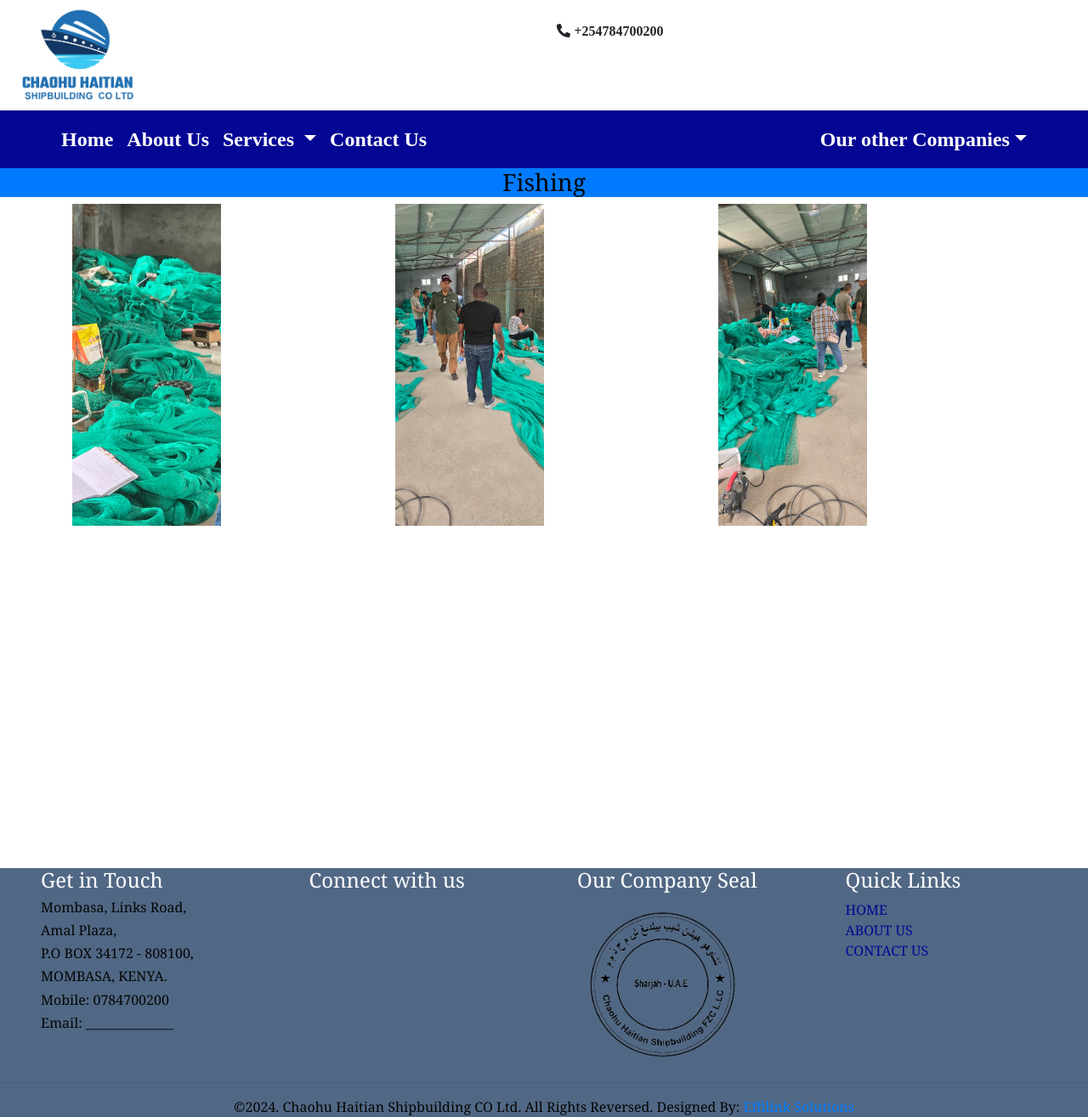
After one commit to deniskathurima/huixiang-hangdong-website, a Django app: page /fishing/ in a window 1280 px wide. The commit adds this page. Shown: the whole page at 85% size. Run offline with Django 5.2, Linux system fonts and the light colour scheme; some libraries are stand-ins or nearby versions.

Commit message:
Little changes

```diff
--- a/chaohuHaitianShipbuldingCoLtd/urls.py
+++ b/chaohuHaitianShipbuldingCoLtd/urls.py
@@ -32,4 +32,5 @@ urlpatterns = [
     path('10MDahor/', chaohu_views.mDahor, name='10MDahor-url'),
     path('10MPatrolBoat/', chaohu_views.mPatrolBoat, name='10MPatrolBoat-url'),
     path('dredging/', chaohu_views.dregering, name='dredging-url'),
+    path('fishing/', chaohu_views.fishing, name='fishing-url'),
 ]
--- a/chaohuHaitianShipbuldingCoLtd/views.py
+++ b/chaohuHaitianShipbuldingCoLtd/views.py
@@ -47,3 +47,7 @@ def mPatrolBoat(request):
 
 def dregering(request):
     return render(request, 'dredging.html')
+
+
+def fishing(request):
+    return render(request, 'fishing.html')
--- a/static/bootstrap/css/styles.css
+++ b/static/bootstrap/css/styles.css
@@ -1,9 +1,3 @@
-.nav-link{
-    font-family: 'Agency FB',serif;
-    font-size: x-large;
-    font-weight: bold;
-}
-
 .fas fa-phone{
     padding-left: 10px;
 }
--- /dev/null
+++ b/templates/fishing.html
@@ -0,0 +1,17 @@
+{% extends 'master1.html' %}
+{% block content %}
+    <h3 style="background-color: #007bff; font-family: Georgia,serif; color: #040505" class="text-center">Fishing</h3>
+    <div class="container">
+        <div class="row">
+            <div class="col-md-4">
+                <img style="height: 50%" src="../static/images/net1.jpg" class="img-fluid" alt="">
+            </div>
+            <div class="col-md-4">
+                <img style="height: 50%" src="../static/images/net2.jpg" class="img-fluid" alt="">
+            </div>
+            <div class="col-md-4">
+                <img style="height: 50%" src="../static/images/net3.jpg" class="img-fluid" alt="">
+            </div>
+        </div> <br>
+    </div>
+{% endblock %}
--- a/templates/master1.html
+++ b/templates/master1.html
@@ -10,6 +10,7 @@
 
     <link rel="stylesheet" href="{% static 'bootstrap/css/bootstrap.css' %}">
     <link rel="stylesheet" href="{% static 'bootstrap/css/styles.css' %}">
+
     <link rel="stylesheet" href="https://use.fontawesome.com/releases/v5.7.0/css/all.css"
           integrity="sha384-lZN37f5QGtY3VHgisS14W3ExzMWZxybE1SJSEsQp9S+oqd12jhcu+A56Ebc1zFSJ"
           crossorigin="anonymous">
@@ -32,7 +33,7 @@
 <nav style="background-color: #040694" class="navbar navbar-expand-sm navbar-dark sticky-top">
 
     <!-- Links -->
-    <ul style="font-family: 'Agency FB',serif; font-weight: bolder; font-size: 25px" class="navbar-nav mx-5">
+    <ul style="font-family: 'Agency FB',serif; font-weight: bolder; font-size: x-large" class="navbar-nav mx-5">
         <li class="nav-item">
             <a style="color: #ffffff" class="nav-link" href="{% url 'home-url' %}">Home</a>
         </li>
@@ -46,7 +47,7 @@
             <div class="dropdown-menu" aria-labelledby="servicesDropdown">
                 <a style="font-family: -apple-system,serif" class="dropdown-item" href="{% url 'shipBuilding-url' %}">Ship Building</a>
                 <a style="font-family: -apple-system,serif" class="dropdown-item" href="#">Marine Equipment Supply and Accesories</a>
-                <a style="font-family: -apple-system,serif" class="dropdown-item" href="#">Fishing</a>
+                <a style="font-family: -apple-system,serif" class="dropdown-item" href="{% url 'fishing-url' %}">Fishing</a>
                 <a style="font-family: -apple-system,serif" class="dropdown-item" href="{% url 'dredging-url' %}">Dredging Services</a>
                 <a style="font-family: -apple-system,serif" class="dropdown-item" href="#">Mining</a>
             </div>
@@ -55,7 +56,7 @@
             <a style="color: #ffffff" class="nav-link" href="{% url 'contact1-url' %}">Contact Us</a>
         </li>
     </ul>
-    <ul style="font-family: 'Agency FB',serif; font-weight: bolder; font-size: 25px"             class="navbar-nav ml-auto mx-5">
+    <ul style="font-family: 'Agency FB',serif; font-weight: bolder; font-size: x-large"             class="navbar-nav ml-auto mx-5">
         <li class="nav-item dropdown">
             <a style="color: #ffffff" class="nav-link dropdown-toggle" href="#" id="ourOtherCompaniesDropdown" role="button" data-toggle="dropdown" aria-haspopup="true" aria-expanded="false">Our other Companies</a>
             <div style="background-color: #ec05d9" class="dropdown-menu" aria-labelledby="servicesDropdown">
@@ -94,7 +95,9 @@
 
         <div class="col-md-3">
             <h4 style="font-family: Georgia,serif; color: #ffffff">Quick Links</h4>
-            <a style="font-family: Georgia,serif;color: #040694" href="{% url 'home-url' %}">HOME</a>
+            <a style="font-family: Georgia,serif;color: #040694" href="{% url 'home-url' %}">HOME</a> <br>
+            <a style="font-family: Georgia,serif;color: #040694" href="{% url 'about1-url' %}">ABOUT US</a> <br>
+            <a style="font-family: Georgia,serif;color: #040694" href="{% url 'contact1-url' %}">CONTACT US</a>
         </div>
 
     </div>
```
Also changed, not shown: db.sqlite3, static/images/net1.jpg (added), static/images/net2.jpg (added), static/images/net3.jpg (added).
